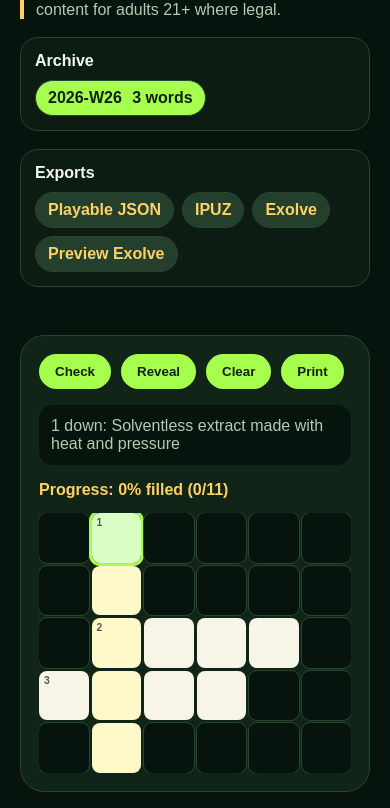
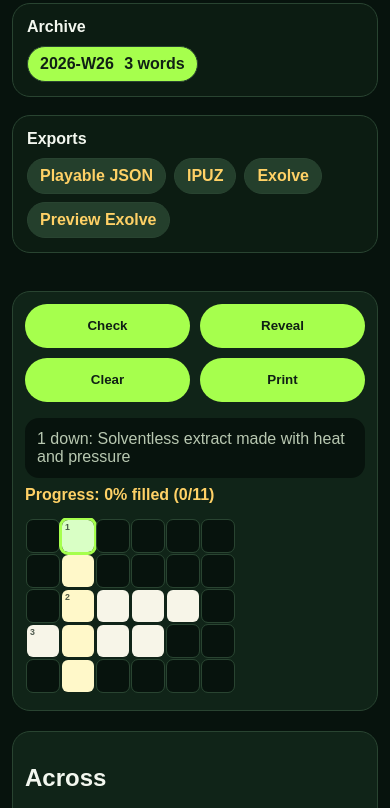
Before and after one commit to dtfgenetics/Thc-crossword-, a website built with Vite: page index.html in a window 390 px wide. Shown: the part 245-1053 px from the top of the page. Built offline with nearby package versions, Linux system fonts and the light colour scheme.

Commit message:
Improve crossword mobile controls and grid usability

```diff
--- a/src/styles.css
+++ b/src/styles.css
@@ -17,13 +17,13 @@ h1 { font-size: clamp(2rem, 8vw, 5rem); line-height: .9; margin: 0 0 12px; }
 .shell.single { grid-template-columns: 1fr; }
 .panel { background: #102418; border: 1px solid #294431; border-radius: 24px; padding: 18px; }
 .toolbar { display: flex; flex-wrap: wrap; gap: 10px; margin-bottom: 12px; }
-.toolbar button { border: 0; border-radius: 999px; padding: 10px 16px; font-weight: 900; background: #a6ff4d; color: #102015; cursor: pointer; }
+.toolbar button { border: 0; border-radius: 999px; padding: 10px 16px; min-height: 44px; font-weight: 900; background: #a6ff4d; color: #102015; cursor: pointer; }
 .status { color: #b8c8b1; background: #07130d; border-radius: 14px; padding: 12px; }
 .progress { margin: 8px 0 14px; color: #ffd166; font-weight: 800; }
 .mobile-input { position: fixed; left: -1000px; top: 0; width: 1px; height: 1px; opacity: .01; }
 .export-preview { white-space: pre-wrap; overflow: auto; background: #07130d; color: #f3f7ef; border: 1px solid #294431; border-radius: 16px; padding: 16px; line-height: 1.5; }
-.grid { --cols: 15; display: grid; grid-template-columns: repeat(var(--cols), minmax(30px, 1fr)); gap: 3px; overflow: auto; }
-.cell { aspect-ratio: 1 / 1; position: relative; border: 0; border-radius: 8px; background: #f7f5e8; color: #102015; font-weight: 900; cursor: pointer; }
+.grid { --cols: 15; display: grid; grid-template-columns: repeat(var(--cols), minmax(30px, 1fr)); gap: 3px; overflow: auto; overscroll-behavior-inline: contain; scrollbar-gutter: stable; padding: 2px 2px 6px; -webkit-overflow-scrolling: touch; }
+.cell { aspect-ratio: 1 / 1; position: relative; border: 0; border-radius: 8px; background: #f7f5e8; color: #102015; font-weight: 900; cursor: pointer; touch-action: manipulation; }
 .cell.black { background: #07130d; cursor: default; outline: 1px solid #294431; }
 .cell.word { background: #fff8c9; }
 .cell.active { outline: 3px solid #a6ff4d; background: #d9ffc5; }
@@ -33,8 +33,20 @@ h1 { font-size: clamp(2rem, 8vw, 5rem); line-height: .9; margin: 0 0 12px; }
 .cell b { display: grid; place-items: center; width: 100%; height: 100%; font-size: clamp(1rem, 3vw, 1.55rem); }
 .clues { max-height: 80vh; overflow: auto; }
 .clues ol { list-style: none; padding: 0; display: grid; gap: 8px; }
-.clues button { width: 100%; text-align: left; border: 1px solid #294431; border-radius: 16px; padding: 11px 12px; background: #173522; color: #f3f7ef; cursor: pointer; }
+.clues button { width: 100%; min-height: 44px; text-align: left; border: 1px solid #294431; border-radius: 16px; padding: 11px 12px; background: #173522; color: #f3f7ef; cursor: pointer; touch-action: manipulation; }
 .clues em { color: #ffd166; font-style: normal; }
 :where(button, a, .cell):focus-visible { outline: 3px solid #ffd166; outline-offset: 3px; }
 @media (max-width: 880px) { .shell { grid-template-columns: 1fr; } .clues { max-height: none; } }
+@media (max-width: 600px) {
+  .hero, .shell { padding-inline: 12px; }
+  .hero { padding-top: 18px; padding-bottom: 14px; }
+  .panel { padding: 12px; border-radius: 18px; }
+  .toolbar { display: grid; grid-template-columns: repeat(2, minmax(0, 1fr)); }
+  .toolbar button { width: 100%; padding-inline: 10px; }
+  .status { margin-bottom: 8px; }
+  .grid { grid-template-columns: repeat(var(--cols), 32px); width: 100%; max-width: 100%; }
+  .cell { border-radius: 6px; }
+  .cell span { top: 2px; left: 3px; font-size: .55rem; }
+  .cell b { font-size: 1rem; }
+}
 @media (prefers-reduced-motion: reduce) { html { scroll-behavior: auto; } *, *::before, *::after { transition-duration: .01ms !important; animation-duration: .01ms !important; animation-iteration-count: 1 !important; } }
```
